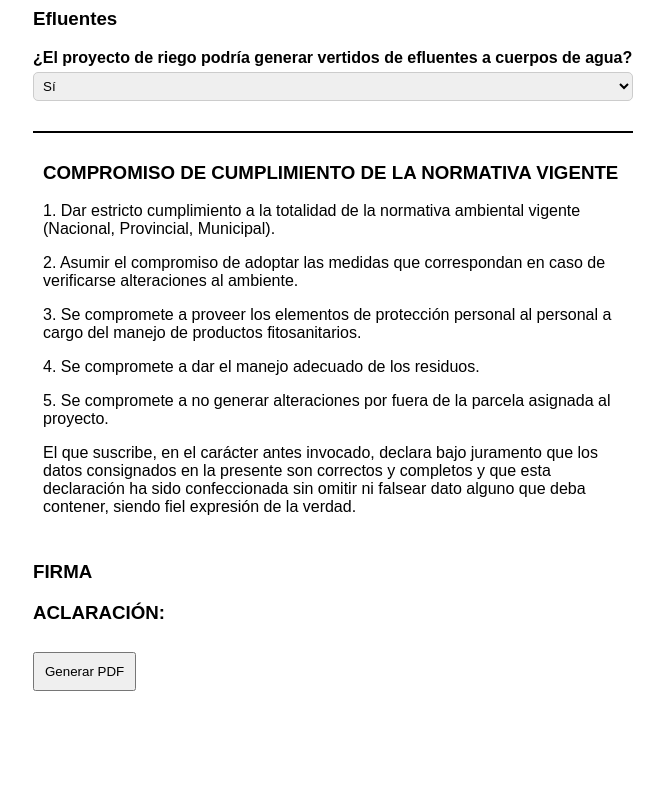
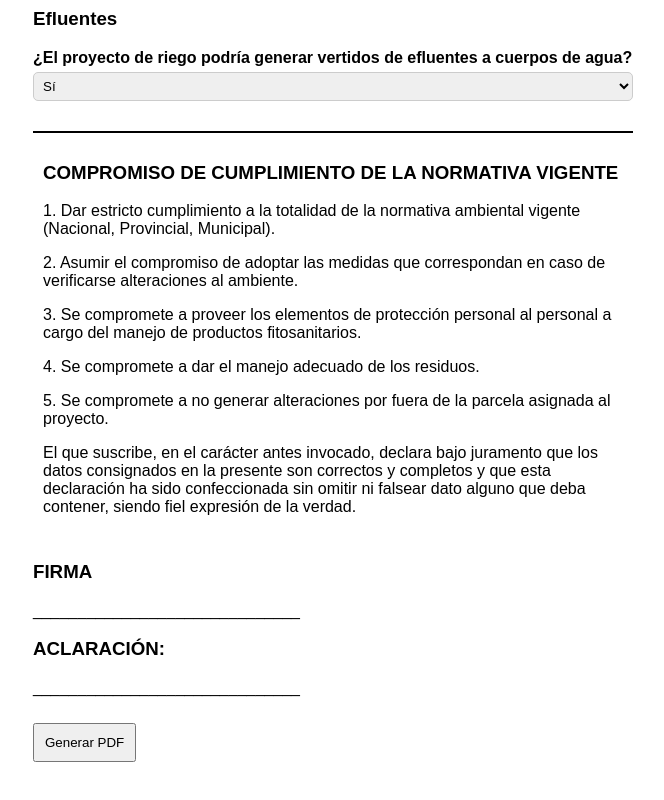
Before and after one commit to enzzzoc/formularioANEXO, a plain HTML site: page index.html in a window 1280 px wide. Shown: the part 1767-2567 px from the top of the page, without its empty margins (307-971 px from the left). Before the commit the page ends 2498 px from the top, so only its background shows below. Drawn offline with Linux system fonts and the light colour scheme.

Commit message:
Update index.html

```diff
--- a/index.html
+++ b/index.html
@@ -166,7 +166,9 @@
 
         <!-- Firma -->
         <h3>FIRMA</h3>
+        <p>______________________________</p>
         <h3>ACLARACIÓN:</h3>
+        <p>______________________________</p>
         <button onclick="imprimirPDF()">Generar PDF</button>
     </div>
 
```
